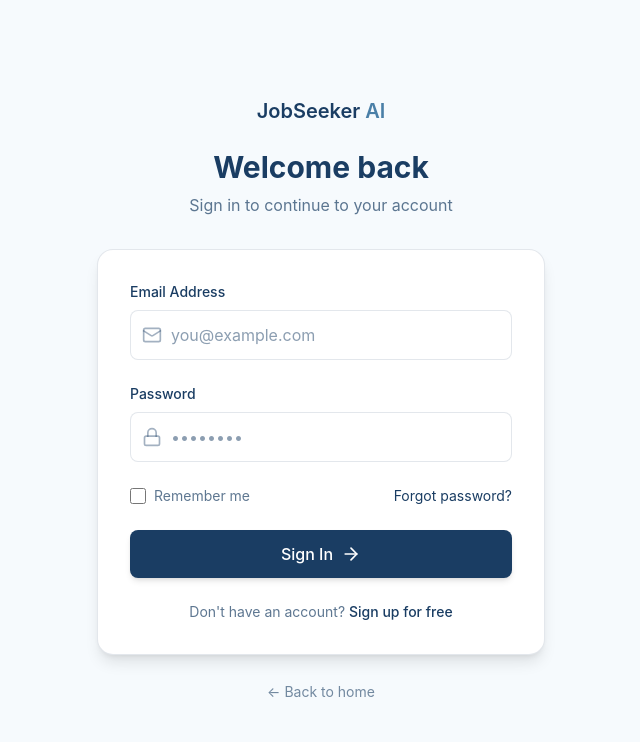
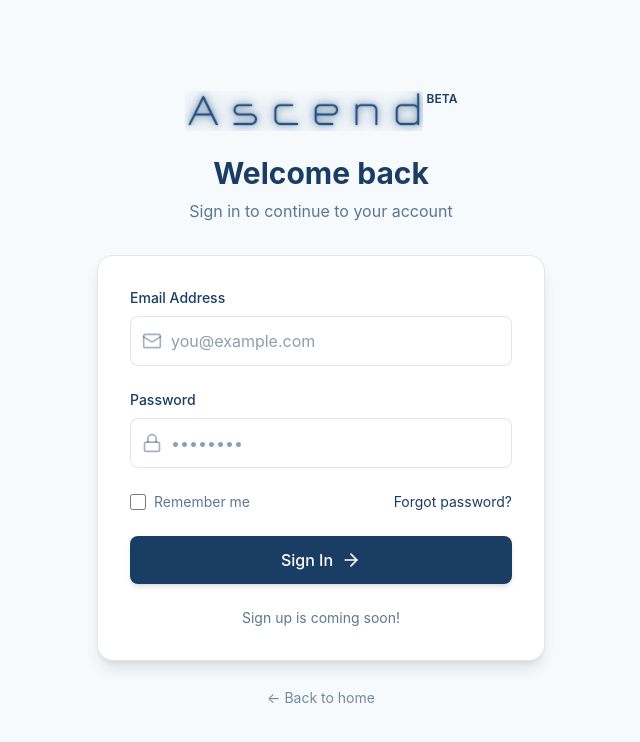
Before and after one commit to brimmt/jobseeker_v2, a React (Vite) app in the folder frontend/jobseeker_frontend/: page /login in a window 1280 px wide. Shown: the top 742 px of the page, without its empty margins (319-959 px from the left). Built offline with nearby package versions, Linux system fonts and the light colour scheme.

Commit message:
Cleaned up login screen, removed old UI, added BETA tag

```diff
--- a/frontend/jobseeker_frontend/src/pages/Login.jsx
+++ b/frontend/jobseeker_frontend/src/pages/Login.jsx
@@ -1,6 +1,7 @@
 import { useState } from "react";
 import { Mail, Lock, ArrowRight, FileText } from "lucide-react";
 import { Link, useNavigate } from "react-router-dom";
+import AscendNevara from "../assets/AscendNevara-cut.png";
 
 function Login() {
   const navigate = useNavigate();
@@ -48,13 +49,17 @@
 
       <div className="w-full max-w-md">
         <div className="mb-8 text-center">
-          <Link to="/" className="mb-6 inline-flex items-center justify-center gap-3">
+          <div className="mb-6 flex items-start justify-center gap-1">
+                <img
+                  src={AscendNevara}
+                  alt="Nevara Ascend logo"
+                  className="h-10 w-auto"
+                />
 
-
-            <span className="text-xl font-semibold text-[var(--primary)]">
-              JobSeeker <span className="text-[var(--secondary)]">AI</span>
-            </span>
-          </Link>
+                <span className="text-xs font-semibold uppercase text-[var(--primary)]">
+                  Beta
+                </span>
+              </div>
 
           <h1 className="mb-2 text-3xl font-bold text-[var(--primary)]">
             Welcome back
@@ -141,13 +146,16 @@
 
           <div className="mt-6 text-center">
             <p className="text-sm text-[var(--foreground)]/70">
-              Don&apos;t have an account?{" "}
+              {/* Don&apos;t have an account?{" "}
+              {/*}
               <Link
                 to="/signup"
                 className="font-medium text-[var(--primary)] hover:underline"
               >
                 Sign up for free
               </Link>
+              {*/}
+              Sign up is coming soon!
             </p>
           </div>
         </div>
```
